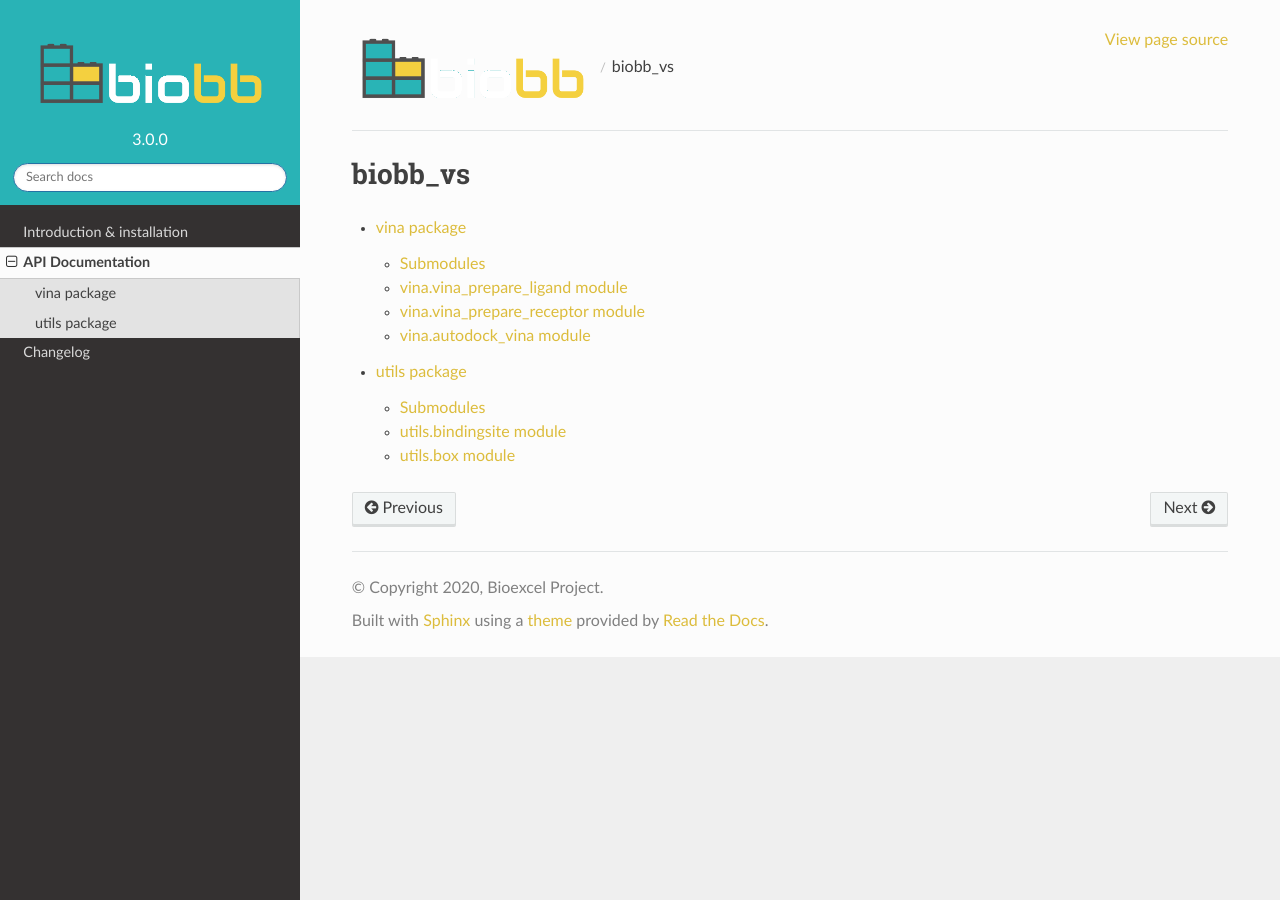
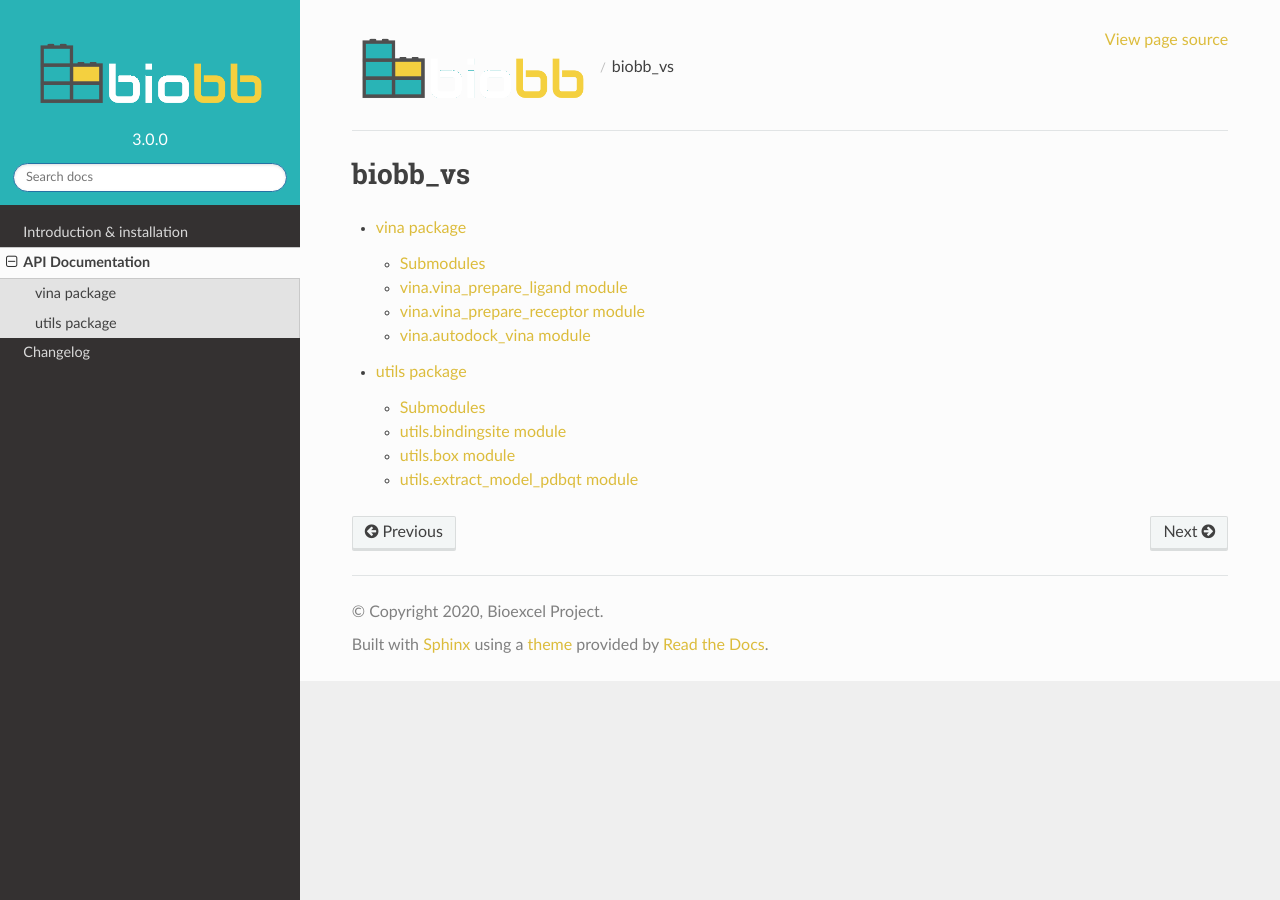
Before and after one commit to bioexcel/biobb_vs, a Sphinx documentation site: the page built from biobb_vs/docs/source/modules.rst, in a window 1280 px wide. Built offline with Sphinx 7.4.7 and the Read the Docs theme 2.0.0, drawn with Linux system fonts in a browser that asks for light colours; pages that are not in the unit, such as notebooks, are missing from menus.

Commit message:
Changes in documentation

```diff
--- a/biobb_vs/docs/source/utils.rst
+++ b/biobb_vs/docs/source/utils.rst
@@ -20,3 +20,11 @@ utils.box module
     :members:
     :undoc-members:
     :show-inheritance:
+
+utils.extract_model_pdbqt module
+------------------------------------
+
+.. automodule:: utils.extract_model_pdbqt
+    :members:
+    :undoc-members:
+    :show-inheritance:
--- a/setup.py
+++ b/setup.py
@@ -18,8 +18,7 @@ setuptools.setup(
         "Bioexcel": "https://bioexcel.eu/"
     },
     packages=setuptools.find_packages(exclude=['docs', 'test']),
-    #install_requires=['biobb_common==3.0.0', 'autodock-vina ==1.1.2', 'mgltools ==1.5.7', 'biopython==1.76'],
-    install_requires=['biobb_common==3.0.0', 'biopython==1.76'],
+    install_requires=['biobb_common==3.0.0', 'biobb_structure_checking==3.0.2'],
     python_requires='==3.7.*',
     classifiers=(
         "Development Status :: 3 - Alpha",
```
Also changed, not shown: 1 other file.
